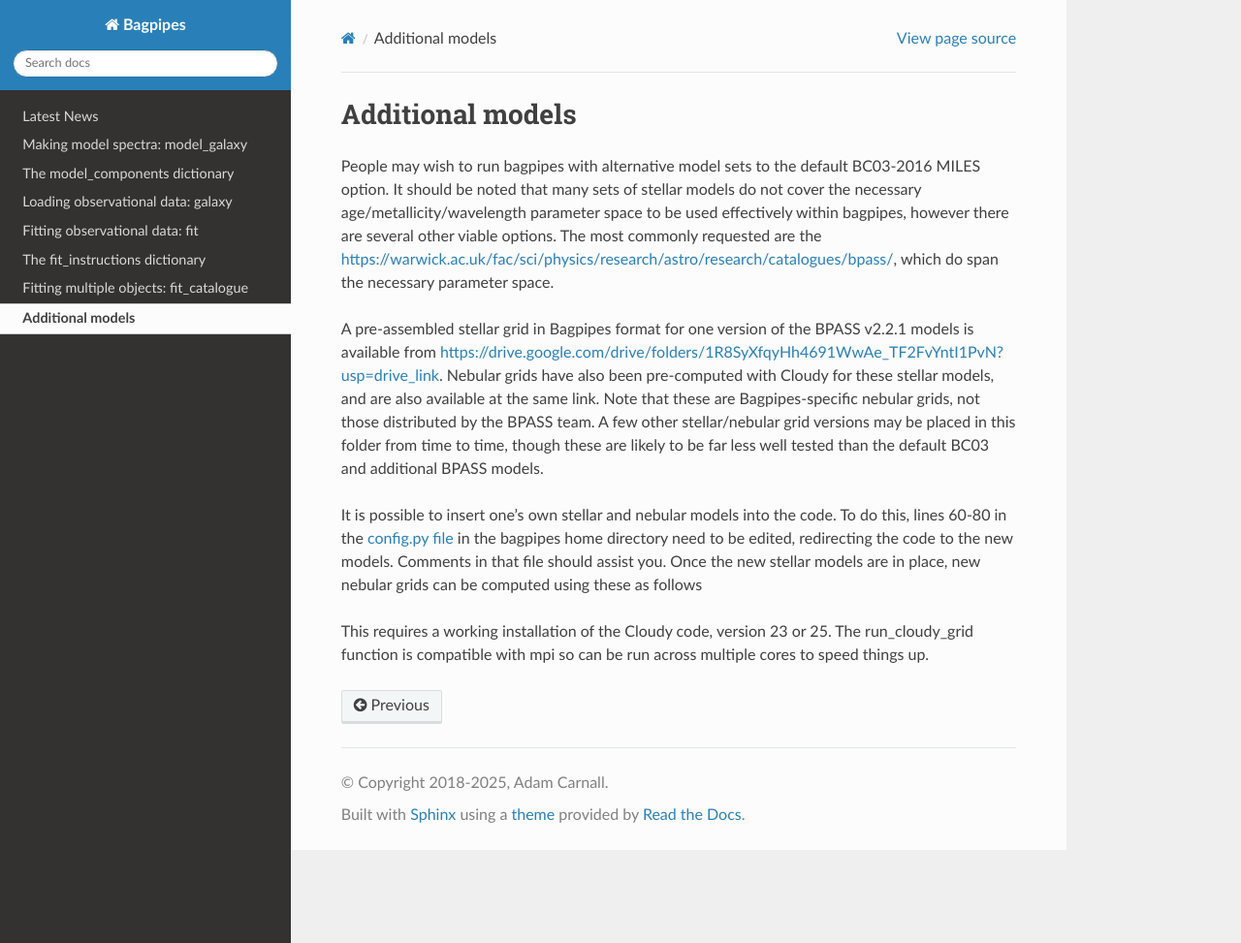
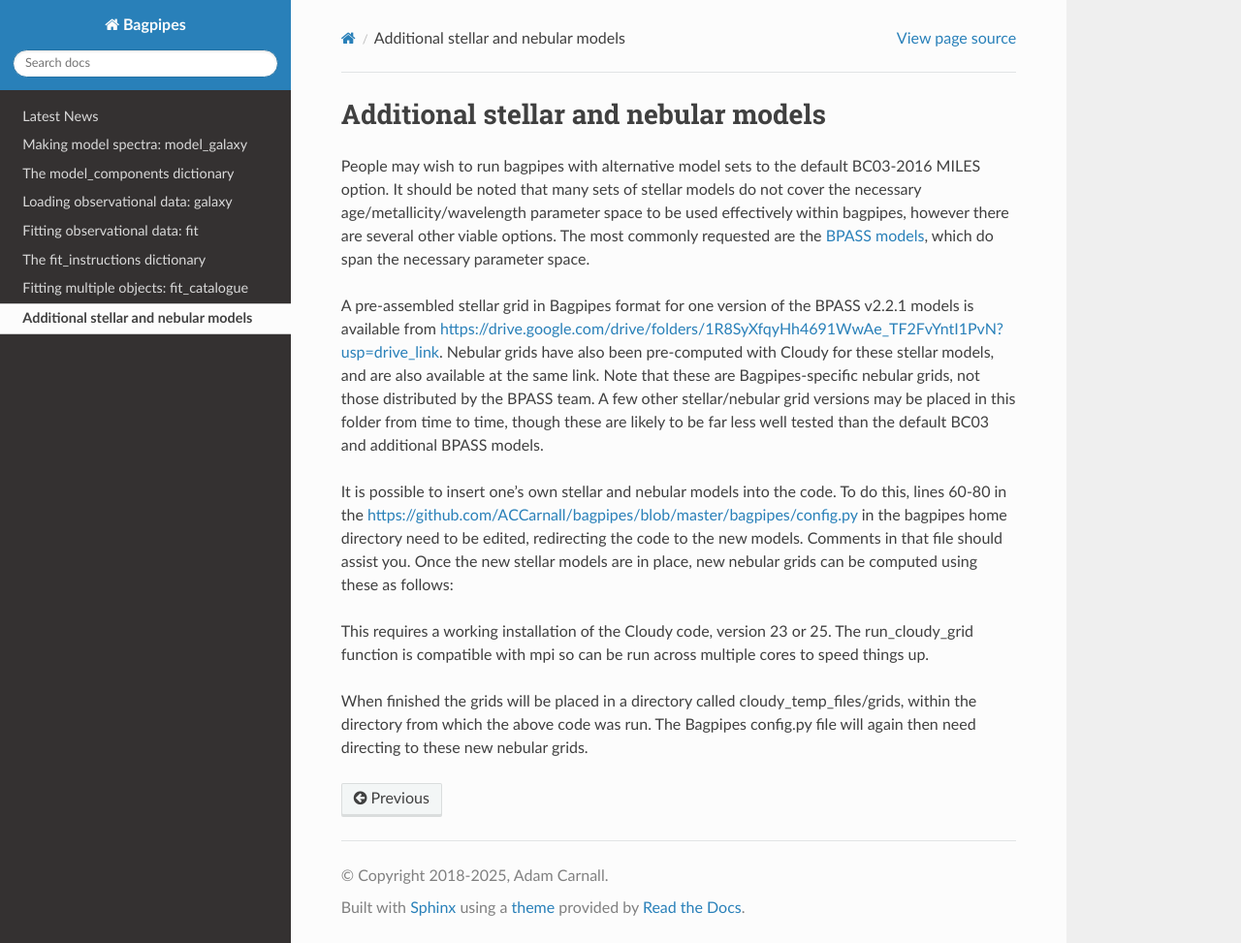
Before and after one commit to ACCarnall/bagpipes, a Sphinx documentation site: the page built from docs/extra_models.rst, in a window 1280 px wide and 973 px high. Shown: the whole window at 97% size. Built offline with Sphinx 7.4.7 and the Read the Docs theme 3.1.0, drawn with Linux system fonts in a browser that asks for light colours; pages that are not in the unit, such as notebooks, are missing from menus.

Commit message:
docs update

```diff
--- a/docs/extra_models.rst
+++ b/docs/extra_models.rst
@@ -1,16 +1,18 @@
 .. _latest-news:
 
-Additional models
+Additional stellar and nebular models
 ===========
 
-People may wish to run bagpipes with alternative model sets to the default BC03-2016 MILES option. It should be noted that many sets of stellar models do not cover the necessary age/metallicity/wavelength parameter space to be used effectively within bagpipes, however there are several other viable options. The most commonly requested are the `https://warwick.ac.uk/fac/sci/physics/research/astro/research/catalogues/bpass/ <BPASS models>`_, which do span the necessary parameter space.
+People may wish to run bagpipes with alternative model sets to the default BC03-2016 MILES option. It should be noted that many sets of stellar models do not cover the necessary age/metallicity/wavelength parameter space to be used effectively within bagpipes, however there are several other viable options. The most commonly requested are the `BPASS models <https://warwick.ac.uk/fac/sci/physics/research/astro/research/catalogues/bpass/>`_, which do span the necessary parameter space.
 
 A pre-assembled stellar grid in Bagpipes format for one version of the BPASS v2.2.1 models is available from `https://drive.google.com/drive/folders/1R8SyXfqyHh4691WwAe_TF2FvYntI1PvN?usp=drive_link <this Google drive folder>`_. Nebular grids have also been pre-computed with Cloudy for these stellar models, and are also available at the same link. Note that these are Bagpipes-specific nebular grids, not those distributed by the BPASS team. A few other stellar/nebular grid versions may be placed in this folder from time to time, though these are likely to be far less well tested than the default BC03 and additional BPASS models.
 
-It is possible to insert one's own stellar and nebular models into the code. To do this, lines 60-80 in the `config.py file <https://github.com/ACCarnall/bagpipes/blob/master/bagpipes/config.py>`_ in the bagpipes home directory need to be edited, redirecting the code to the new models. Comments in that file should assist you. Once the new stellar models are in place, new nebular grids can be computed using these as follows
+It is possible to insert one's own stellar and nebular models into the code. To do this, lines 60-80 in the `https://github.com/ACCarnall/bagpipes/blob/master/bagpipes/config.py <config.py file>`_ in the bagpipes home directory need to be edited, redirecting the code to the new models. Comments in that file should assist you. Once the new stellar models are in place, new nebular grids can be computed using these as follows:
 
 .. code::
     import bagpipes as pipes
     pipes.models.making.make_cloudy_models.run_cloudy_grid()
 
 This requires a working installation of the Cloudy code, version 23 or 25. The run_cloudy_grid function is compatible with mpi so can be run across multiple cores to speed things up.
+
+When finished the grids will be placed in a directory called cloudy_temp_files/grids, within the directory from which the above code was run. The Bagpipes config.py file will again then need directing to these new nebular grids.
```
